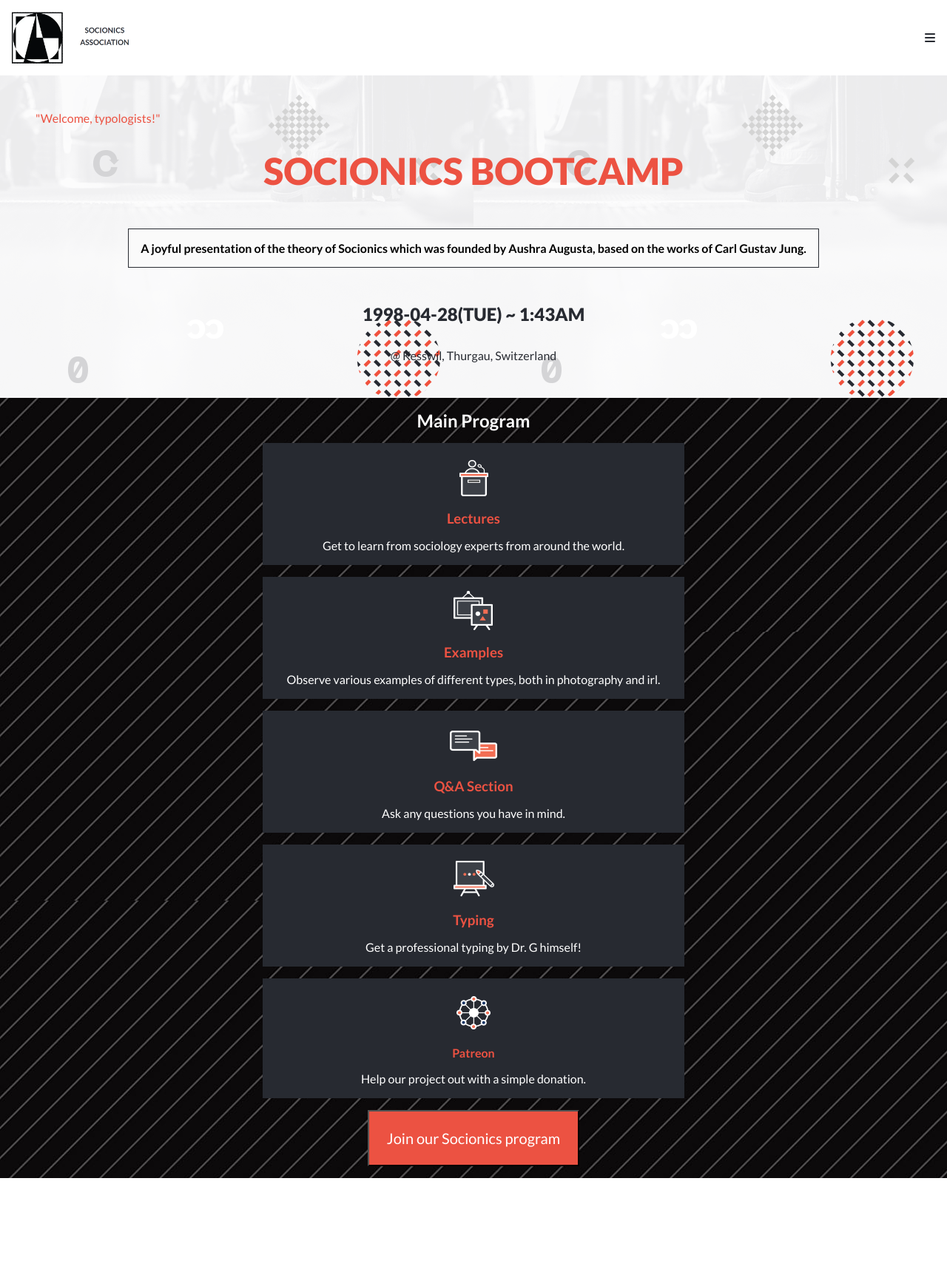
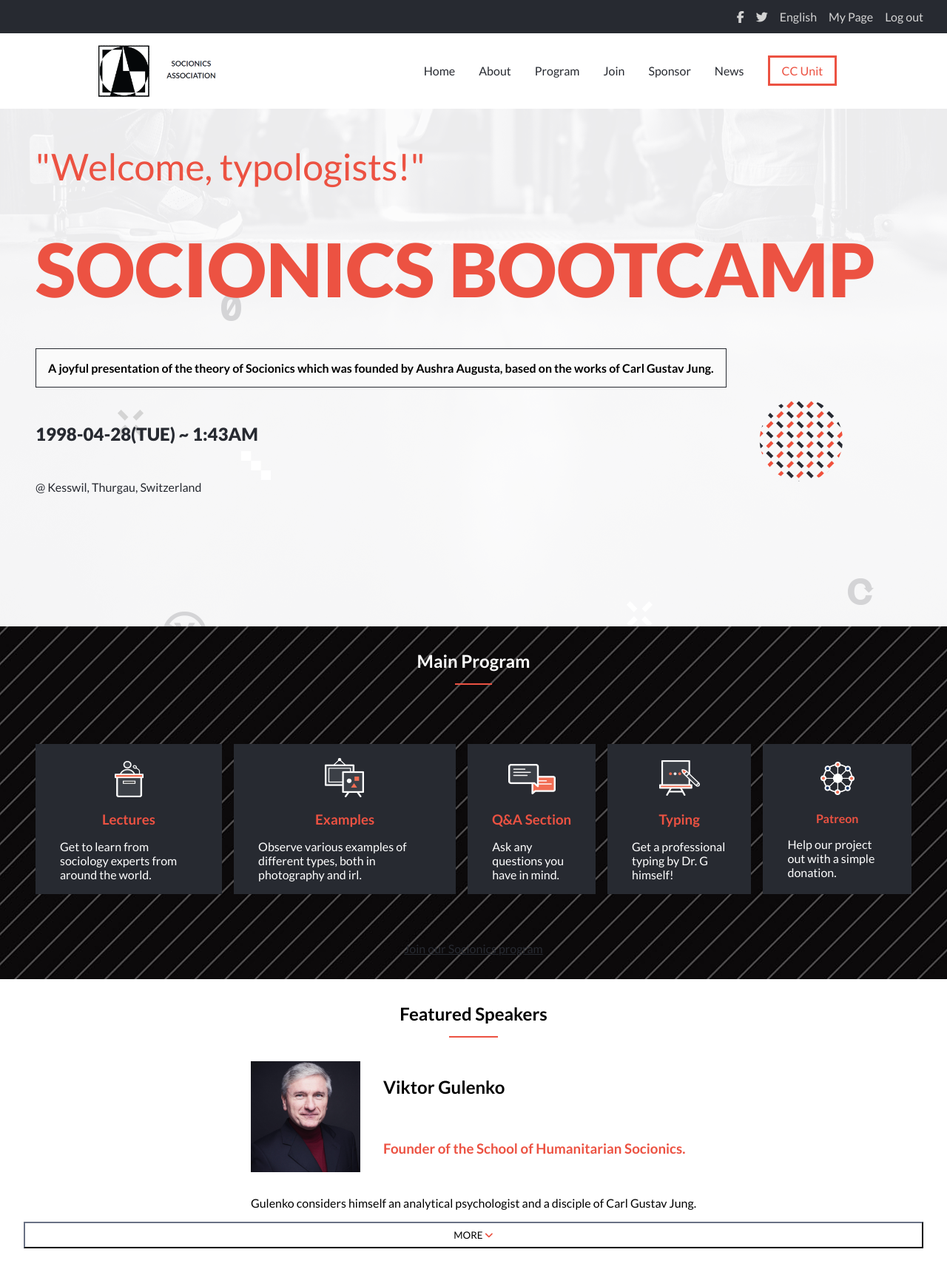
Before and after one commit to Daf98/Capstone1, a website: page index.html in a window 1280 px wide. Shown: the whole page at 74% size. Before the commit the page ends 1593 px from the top, so only its background shows below. Drawn offline with Linux system fonts and the light colour scheme.

Commit message:
Add featured speaker to mobile version

```diff
--- a/css/styles.css
+++ b/css/styles.css
@@ -17,6 +17,10 @@
   color: #272a31;
 }
 
+.cc-unit:link {
+  color: #ec5242;
+}
+
 .red {
   color: #ec5242;
 }
@@ -26,6 +30,14 @@
 }
 
 /* Nav bar */
+.desktop-bar {
+  display: none;
+}
+
+.desktop-menu {
+  display: none;
+}
+
 .logo {
   height: 70px;
 }
@@ -82,7 +94,6 @@
 }
 
 .first-heading {
-  align-self: center;
   font-weight: 900;
   font-size: 50px;
 }
@@ -97,6 +108,7 @@
 }
 
 .first-par {
+  font-size: 25px;
   align-self: flex-start;
 }
 
@@ -104,7 +116,6 @@
   background-color: #fafafa;
   border: 1px solid #272a31;
   padding: 1rem;
-  margin: 1rem;
   font-weight: 700;
 }
 
@@ -113,6 +124,14 @@
 }
 
 /* Cards page */
+.red-line {
+  display: block;
+  width: 33%;
+  height: 2px;
+  background: #ec5242;
+  margin: 1rem auto;
+}
+
 .cards0 {
   padding: 1rem;
   display: flex;
@@ -139,6 +158,10 @@
   gap: 1rem;
 }
 
+.card:hover {
+  border: 1px solid white;
+}
+
 .card-desc {
   padding: 0 1rem;
 }
@@ -148,6 +171,10 @@
   color: white;
   font-size: 20px;
   padding: 1.5rem;
+}
+
+.desktop-button {
+  display: none;
 }
 
 
@@ -233,13 +260,129 @@
   width: 50%;
 }
 
+/* Featured Speakers */
+
+.featured-speakers {
+  display: flex;
+  flex-direction: column;
+  align-items: center;
+  padding: 2rem;
+}
+
+.speaker {
+  display: grid;
+  grid-template-columns: auto auto;
+  grid-template-rows: auto auto auto;
+  align-items: center;
+  justify-content: center;
+  padding: 1rem;
+  gap:1rem;
+}
+
+.speaker-img {
+  height: 150px;
+  grid-column: 1/2;
+  grid-row: 1 / span 2;
+}
+
+.speaker-name {
+  grid-column: 2/span 1;
+}
+
+.speaker-desc {
+  grid-column: 2 / span 1;
+  grid-row: 2 / 3;
+}
+
+.speaker-detail {
+  grid-column: 1 / span 2;
+  grid-row: 4/ span 2;
+}
+
+.featured-button {
+background-color:white;
+border-color:#272a31;
+padding: 0.5rem;
+width: 100%;
+}
+
 /* Desktop version */
 
 @media only screen and (min-width: 768px) {
-  .copyright {
-    color:green;
+
+  /* Nav bar */
+  .desktop-bar {
+    display: flex;
+    background-color: #272a31;
+    justify-content: flex-end;
+    gap: 1rem;
+    padding: 1% 2rem;
+  }
+
+  .hamburger-menu {
+    display: none;
+  }
+
+  .logo {
+    align-self: flex-start;
+  }
+
+  .desktop-menu {
+    display: flex;
+    justify-content: space-around;
+    align-items: center;
+  }
+
+  .desktop-ul {
+    display: flex;
+    gap: 2rem;
+  }
+
+  .desk-hover:hover {
+    color: #ec5242;
+  }
+
+  .cc-unit {
+    color: #ec5242;
+    border: 3px solid #ec5242;
+    padding: 0.5rem 1rem;
+  }
+
+  /* Homepage */
+  .header {
+    height: 700px;
+    align-items: flex-start;
+    background-image: url('./Images/Desktop1.png');
+    gap: 3rem;
+  }
+
+  .first-par {
+    font-size: 50px;
+  }
+
+  .first-heading {
+    font-size: 100px;
+  }
+
+  /* Main program */
+  .cards0 {
+    padding: 2rem;
+    gap: 3rem;
+  }
+
+  .cards {
+    flex-direction: row;
+  }
+
+  .project-button {
+    display: none;
+  }
+
+  .desktop-button {
+    display: block;
+    color: white;
+    text-decoration: underline;
   }
 
 
-
 }
--- a/index.html
+++ b/index.html
@@ -12,6 +12,13 @@
 
 <body>
     <!--     Toggable menu     -->
+    <ul class="desktop-bar gray">
+        <li><i class="fa-brands fa-facebook-f"></i></li>
+        <li><i class="fa-brands fa-twitter"></i></li>
+        <li>English</li>
+        <li>My Page</li>
+        <li>Log out</li>
+    </ul>
     <nav class="nav-bar">
         <a href="#" class="hamburger-menu">
             <img class="logo" src="./css/Images/logo.png" alt="Logo">
@@ -19,6 +26,18 @@
 
 
         </a>
+        <div class="desktop-menu">
+            <img class="logo" src="./css/Images/logo.png" alt="Logo">
+            <ul class="desktop-ul">
+                <li><a class="desk-hover" href="#home">Home</a></li>
+                <li><a class="desk-hover" href="./about.html">About</a></li>
+                <li><a class="desk-hover" href="#program">Program</a></li>
+                <li><a class="desk-hover" href="#join">Join</a></li>
+                <li><a class="desk-hover" href="#sponsor">Sponsor</a></li>
+                <li><a class="desk-hover" href="#news">News</a></li>
+                <li><a class="desk-hover cc-unit" href="#cc-unit">CC Unit</a></li>
+            </ul>
+        </div>
         <ul class="opened-menu to-the-right black">
             <li class="close-icon"><i class="menu-item fa-solid fa-xmark"></i></li>
             <li class="item-border"><a href="#home" class="menu-item">Home</a></li>
@@ -29,6 +48,7 @@
             <li class="item-border"><a href="#news" class="menu-item">News</a></li>
             <li class="item-border"><a href="#cc-unit" class="menu-item">CC Unit</a></li>
         </ul>
+
     </nav>
     <!-- Homepage  -->
     <div class="main-container">
@@ -40,9 +60,12 @@
             <h2 class="black birthdate">1998-04-28(TUE) ~ 1:43AM</h2>
             <p class="black">@ Kesswil, Thurgau, Switzerland</p>
         </header>
-        <!-- About -->
+        <!-- Main program -->
         <section class="cards0" id="program">
-            <h1>Main Program</h1>
+            <div>
+                <h1>Main Program</h1>
+                <div class="red-line"></div>
+            </div>
             <section class="cards">
                 <div class="card">
                     <img src="./css/Icons/program_icon_01.png" alt="">
@@ -69,8 +92,24 @@
                     <p class="card-desc">Help our project out with a simple donation.</p>
                 </div>
             </section>
+            <a class="desktop-button" href="http://wikisocion.net/en/index.php?title=Wikisocion_home">Join our
+                Socionics program</a>
             <button class="project-button" href="http://wikisocion.net/en/index.php?title=Wikisocion_home">Join our
                 Socionics program</button>
+        </section>
+        <!-- Featured speakers -->
+        <section class="featured-speakers">
+            <div>
+                <h1>Featured Speakers</h1>
+                <div class="red-line"></div>
+            </div>
+            <div class="speaker">
+                <img class="speaker-img" src="./css/Featured/Gulenko.png" alt="Viktor Gulenko">
+                <h2 class="speaker-name">Viktor Gulenko</h2>
+                <h3 class="speaker-desc red">Founder of the School of Humanitarian Socionics.</h3>
+                <p class="speaker-detail">Gulenko considers himself an analytical psychologist and a disciple of Carl Gustav Jung.</p>
+            </div>
+            <button class="featured-button"> MORE <i class="fa-solid fa-angle-down red"></i></button>
         </section>
     </div>
     <script src="./index.js"></script>
```
Also changed, not shown: about.html (+29 -3 lines), css/Featured/Aushra.jpg (added), css/Featured/Filatova.jpg (added), css/Featured/Gulenko.png (added), css/Featured/Jung.jpg (added), css/Featured/Reinin.jpg (added), css/Featured/Stratiyevskaya.jpg (added).
